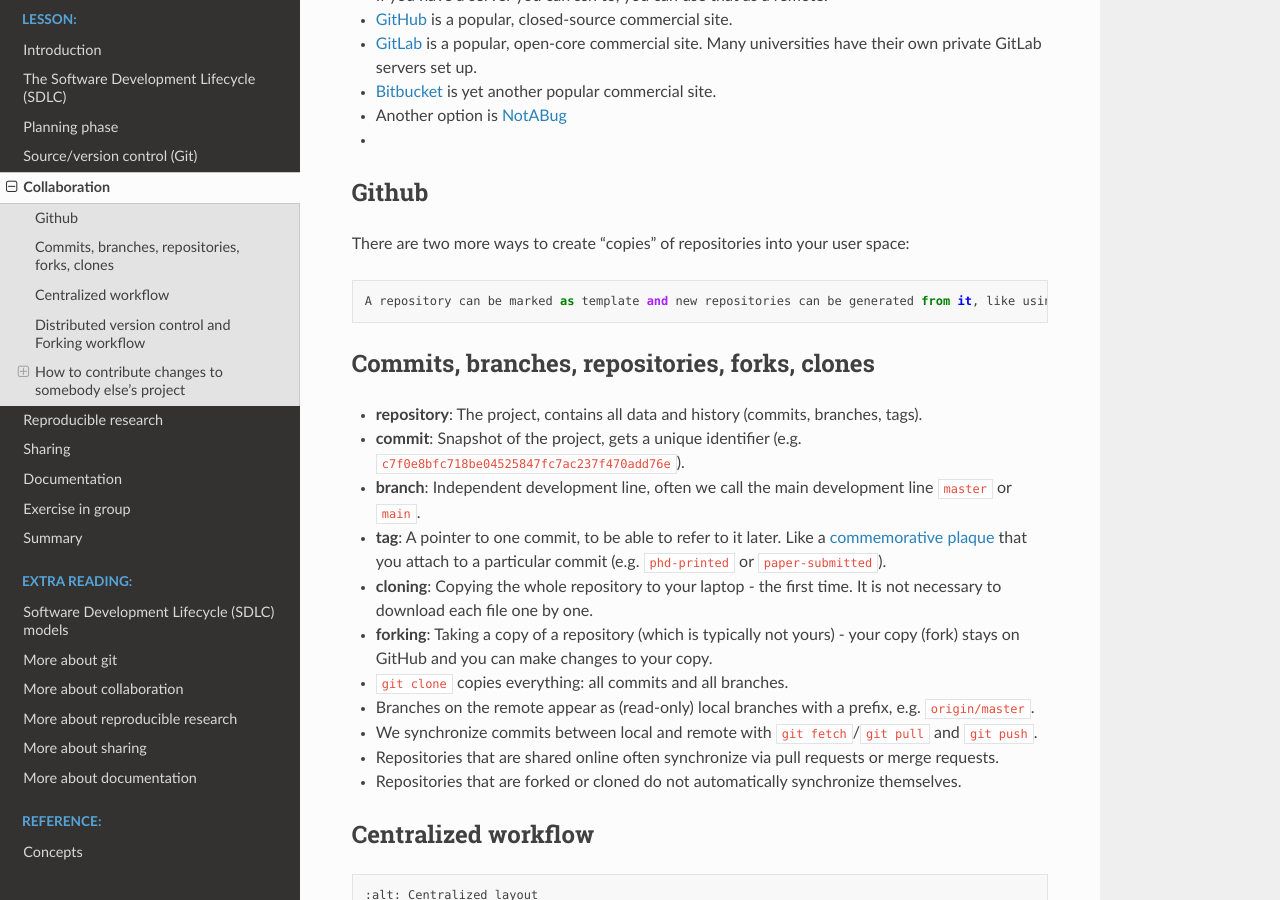
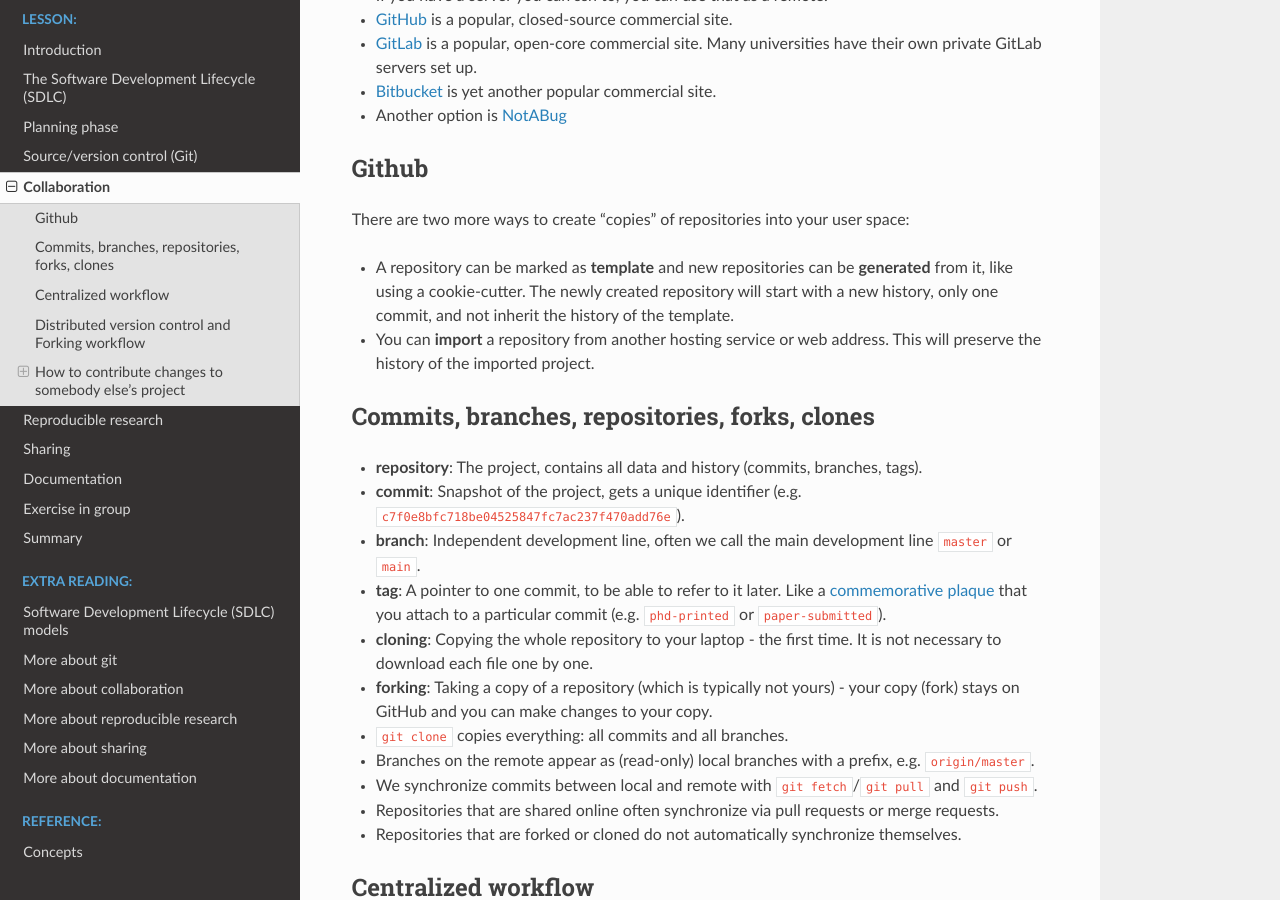
Before and after one commit to UPPMAX/programming_formalisms_intro, a Sphinx documentation site: the page built from doc/collab.md, in a window 1280 px wide and 900 px high, scrolled down 525 px. Built offline with Sphinx 7.4.7 and the Read the Docs theme 2.0.0, drawn with Linux system fonts in a browser that asks for light colours; pages that are not in the unit, such as notebooks, are missing from menus.

Commit message:
formatting and fixes

```diff
--- a/doc/collab.md
+++ b/doc/collab.md
@@ -27,12 +27,12 @@
   set up.
 - [Bitbucket](https://bitbucket.org) is yet another popular commercial site.
 - Another option is [NotABug](https://notabug.org)
--
 
 ## Github
 There are two more ways to create “copies” of repositories into your user space:
 
-    A repository can be marked as template and new repositories can be generated from it, like using a cookie-cutter. The newly created repository will start with a new history, only one commit, and not inherit the history of the template.
+- A repository can be marked as **template** and new repositories can be **generated** from it, like using a cookie-cutter. The newly created repository will start with a new history, only one commit, and not inherit the history of the template.
+- You can **import** a repository from another hosting service or web address. This will preserve the history of the imported project.
 
 ## Commits, branches, repositories, forks, clones
 
```
